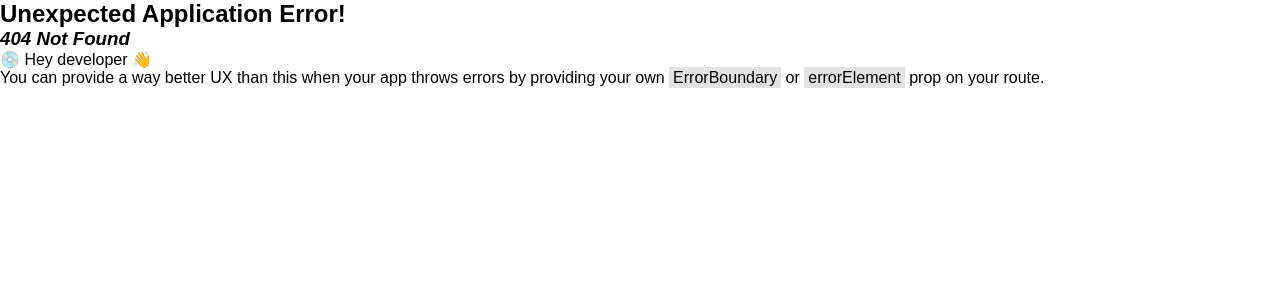
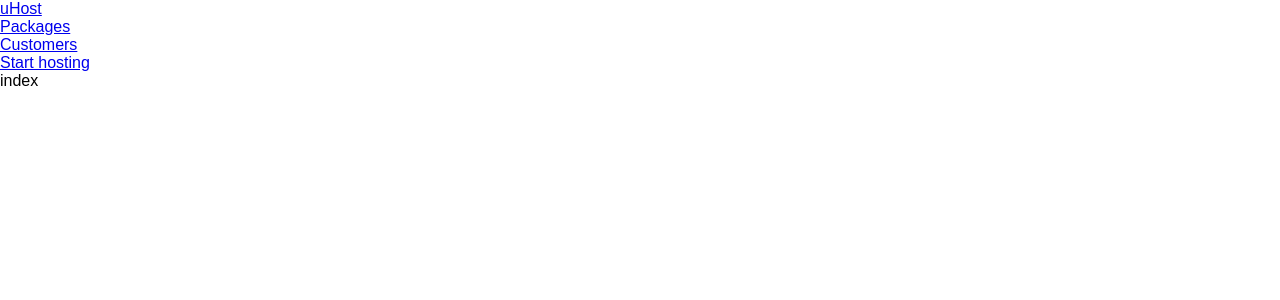
Before and after one commit to ArifEbrahim/hosting-website, a React (Vite) app: page /customers in a window 1280 px wide. Before the commit this address had no page. Shown: the top 300 px of the page. Built offline with nearby package versions, Linux system fonts and the light colour scheme.

Commit message:
wokring nav and routes

```diff
--- a/src/components/nav/index.tsx
+++ b/src/components/nav/index.tsx
@@ -1,7 +1,8 @@
-import { Link } from 'react-router-dom'
+import { Link, Outlet } from 'react-router-dom'
 
 export default function Nav() {
   return (
+    <>
       <header>
         <div>
           <a href="index.html">uHost</a>
@@ -15,10 +16,12 @@ export default function Nav() {
               <Link to="/customers">Customers</Link>
             </li>
             <li>
-            <Link to="/start-hosting">Start hosting</Link>
+              <Link to="/hosting">Start hosting</Link>
             </li>
           </ul>
         </nav>
       </header>
+      <Outlet />
+    </>
   )
 }
--- /dev/null
+++ b/src/pages/Customers/index.tsx
@@ -0,0 +1,3 @@
+export default function Customers() {
+  return <div>index</div>
+}
--- /dev/null
+++ b/src/pages/Hosting/index.tsx
@@ -0,0 +1,3 @@
+export default function Hosting() {
+  return <div>index</div>
+}
--- /dev/null
+++ b/src/pages/Packages/index.tsx
@@ -0,0 +1,3 @@
+export default function Packages() {
+  return <div>index</div>
+}
```
Also changed, not shown: src/main.tsx (+23 -2 lines). Lines whose indentation alone changed are shown as unchanged.
